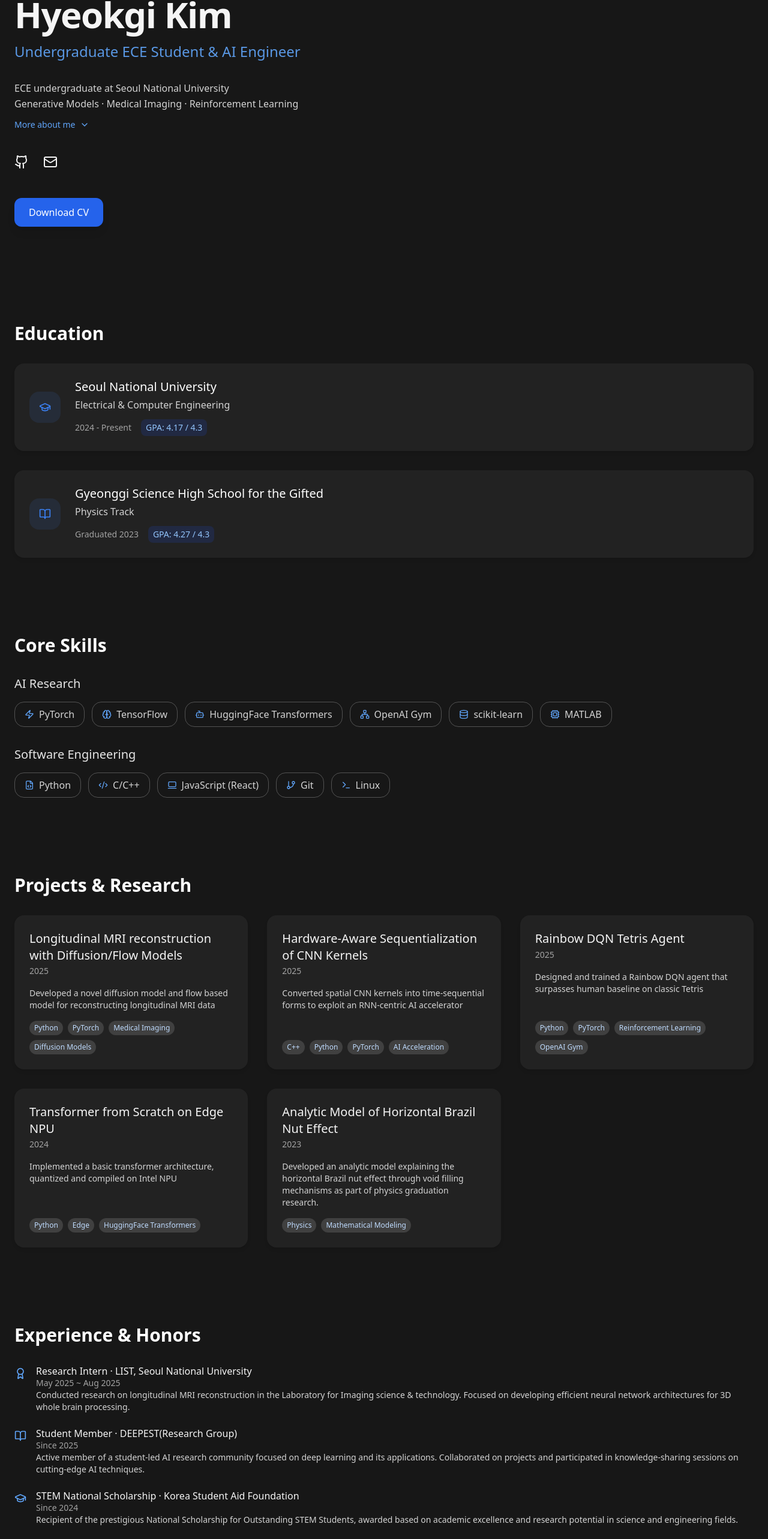
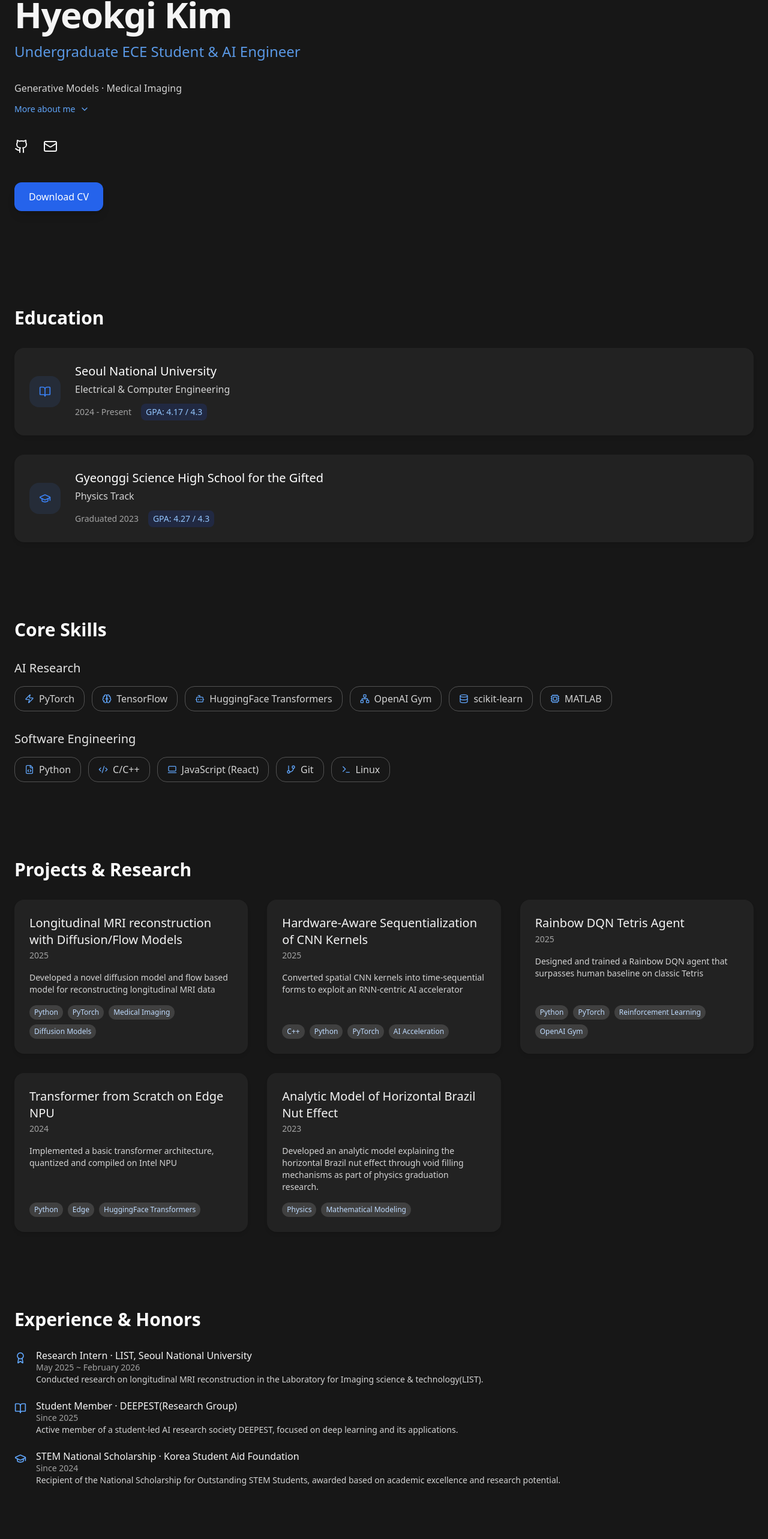
Before and after one commit to grenademeister/portfolio, a React (Vite) app: page / in a window 1280 px wide. Shown: the part 171-2737 px from the top of the page at 60% size. Built offline with nearby package versions, Linux system fonts and the light colour scheme.

Commit message:
update profile

```diff
--- a/src/data/profile.js
+++ b/src/data/profile.js
@@ -4,10 +4,10 @@ export const PROFILE = {
     email: "ryan0905@snu.ac.kr",
     github: "https://github.com/grenademeister",
     summary:
-        "ECE undergraduate at Seoul National University\n" +
-        "Generative Models · Medical Imaging · Reinforcement Learning",
+        "Generative Models · Medical Imaging",
     description:
-        "Electrical & Computer Engineering student at Seoul National University focused on applied machine learning, reinforcement learning, and hardware-aware AI acceleration. Experienced in developing AI agents and neural network models with hands-on projects in reinforcement learning and transformer-based models."
+        "Electrical & Computer Engineering student at Seoul National University focused on applied machine learning, generative AI, and MR imaging.\n" +
+        "Experienced in developing AI agents and neural network models with various projects and research internships."
 };
 
 export const EDUCATION = [
@@ -16,14 +16,14 @@ export const EDUCATION = [
         degree: "Electrical & Computer Engineering",
         period: "2024 - Present",
         gpa: "4.17 / 4.3",
-        icon: "GraduationCap"
+        icon: "BookOpen"
     },
     {
         institution: "Gyeonggi Science High School for the Gifted",
         degree: "Physics Track",
         period: "Graduated 2023",
         gpa: "4.27 / 4.3",
-        icon: "BookOpen"
+        icon: "GraduationCap"
     }
 ];
 
@@ -92,22 +92,22 @@ export const EXPERIENCE = [
     {
         role: "Research Intern",
         org: "LIST, Seoul National University",
-        period: "May 2025 ~ Aug 2025",
-        description: "Conducted research on longitudinal MRI reconstruction in the Laboratory for Imaging science & technology. Focused on developing efficient neural network architectures for 3D whole brain processing.",
+        period: "May 2025 ~ February 2026",
+        description: "Conducted research on longitudinal MRI reconstruction in the Laboratory for Imaging science & technology(LIST).",
         icon: "Award",
     },
     {
         role: "Student Member",
         org: "DEEPEST(Research Group)",
         period: "Since 2025",
-        description: "Active member of a student-led AI research community focused on deep learning and its applications. Collaborated on projects and participated in knowledge-sharing sessions on cutting-edge AI techniques.",
+        description: "Active member of a student-led AI research society DEEPEST, focused on deep learning and its applications.",
         icon: "BookOpen",
     },
     {
         role: "STEM National Scholarship",
         org: "Korea Student Aid Foundation",
         period: "Since 2024",
-        description: "Recipient of the prestigious National Scholarship for Outstanding STEM Students, awarded based on academic excellence and research potential in science and engineering fields.",
+        description: "Recipient of the National Scholarship for Outstanding STEM Students, awarded based on academic excellence and research potential.",
         icon: "GraduationCap",
     },
 ];
```
